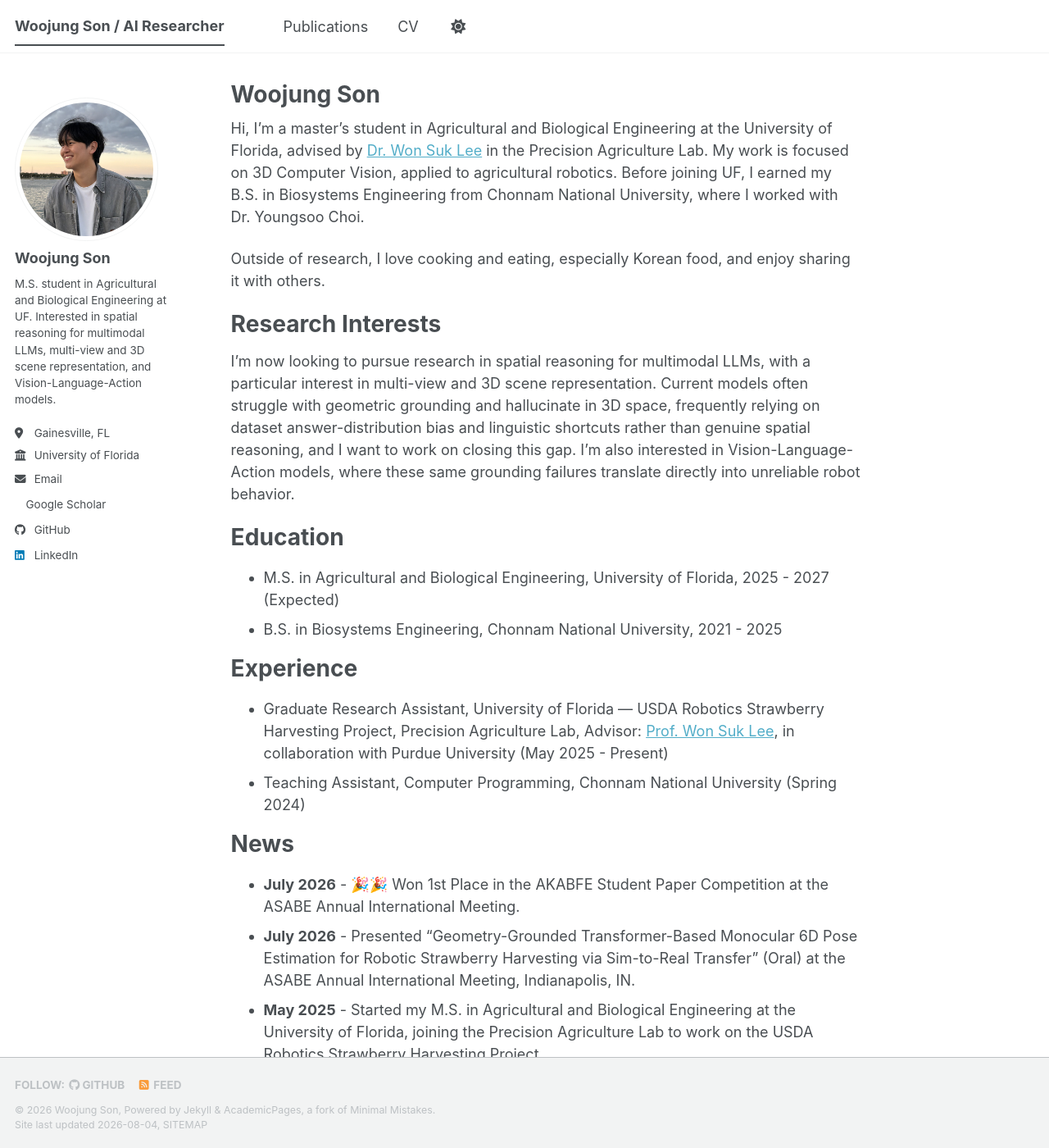
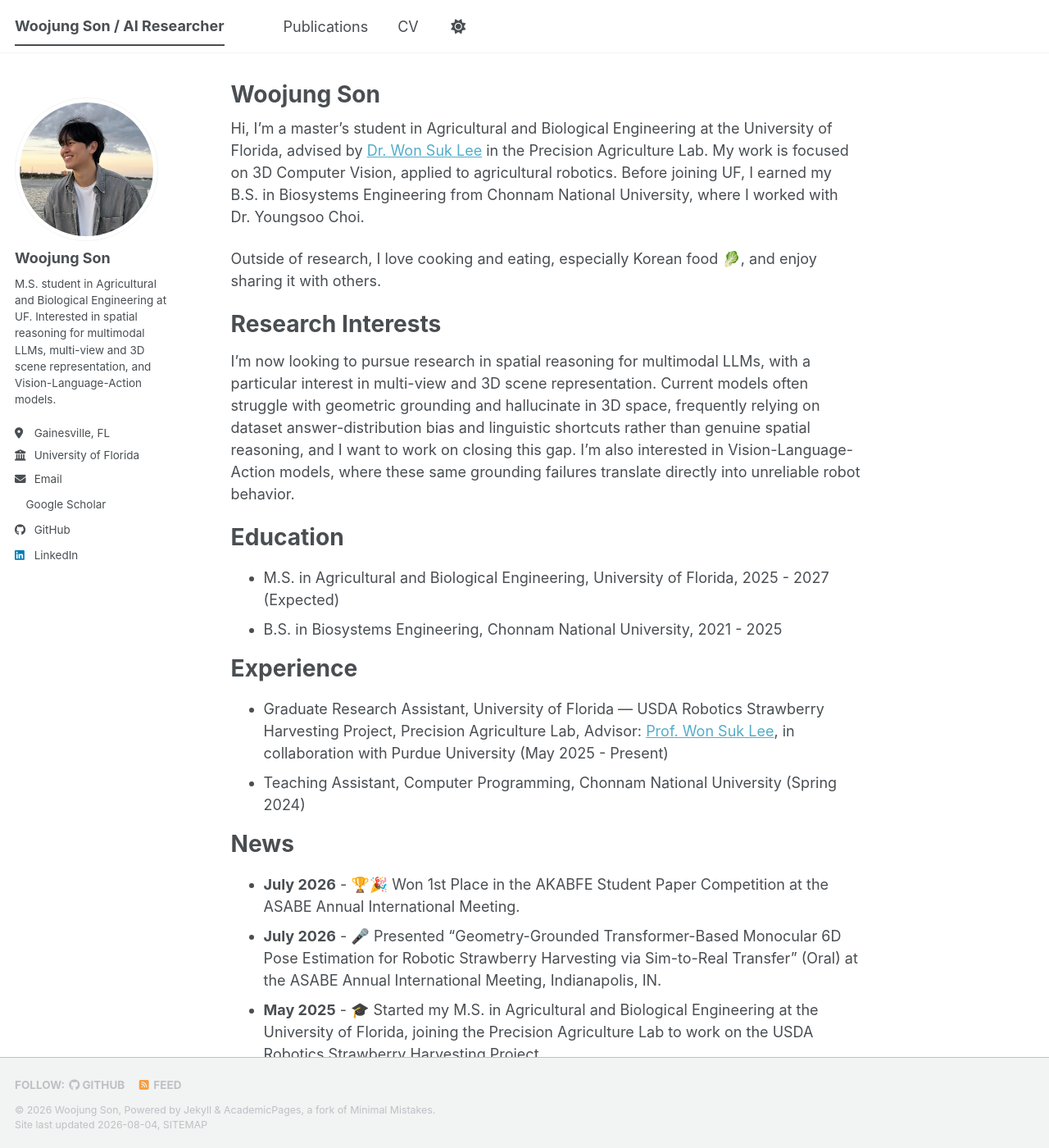
Before and after one commit to wjson2435/wjson2435.github.io, a Jekyll site: the page built from _pages/about.md, in a window 1280 px wide and 1400 px high. Shown: the whole window at 82% size. Built offline with Jekyll 4.4.1, drawn with Linux system fonts in a browser that asks for light colours; a style sheet for code colours, icons or effects is not loaded.

Commit message:
Add emoji to news entries and bio

```diff
--- a/_pages/about.md
+++ b/_pages/about.md
@@ -9,7 +9,7 @@ redirect_from:
 
 Hi, I'm a master's student in Agricultural and Biological Engineering at the University of Florida, advised by [Dr. Won Suk Lee](https://abe.ufl.edu/people/faculty/wonsuk-lee/) in the Precision Agriculture Lab. My work is focused on 3D Computer Vision, applied to agricultural robotics. Before joining UF, I earned my B.S. in Biosystems Engineering from Chonnam National University, where I worked with Dr. Youngsoo Choi.
 
-Outside of research, I love cooking and eating, especially Korean food, and enjoy sharing it with others.
+Outside of research, I love cooking and eating, especially Korean food 🥬, and enjoy sharing it with others.
 
 Research Interests
 ======
@@ -27,6 +27,6 @@ Experience
 
 News
 ======
-* **July 2026** - 🎉🎉 Won 1st Place in the AKABFE Student Paper Competition at the ASABE Annual International Meeting.
-* **July 2026** - Presented "Geometry-Grounded Transformer-Based Monocular 6D Pose Estimation for Robotic Strawberry Harvesting via Sim-to-Real Transfer" (Oral) at the ASABE Annual International Meeting, Indianapolis, IN.
-* **May 2025** - Started my M.S. in Agricultural and Biological Engineering at the University of Florida, joining the Precision Agriculture Lab to work on the USDA Robotics Strawberry Harvesting Project.
+* **July 2026** - 🏆🎉 Won 1st Place in the AKABFE Student Paper Competition at the ASABE Annual International Meeting.
+* **July 2026** - 🎤 Presented "Geometry-Grounded Transformer-Based Monocular 6D Pose Estimation for Robotic Strawberry Harvesting via Sim-to-Real Transfer" (Oral) at the ASABE Annual International Meeting, Indianapolis, IN.
+* **May 2025** - 🎓 Started my M.S. in Agricultural and Biological Engineering at the University of Florida, joining the Precision Agriculture Lab to work on the USDA Robotics Strawberry Harvesting Project.
```
